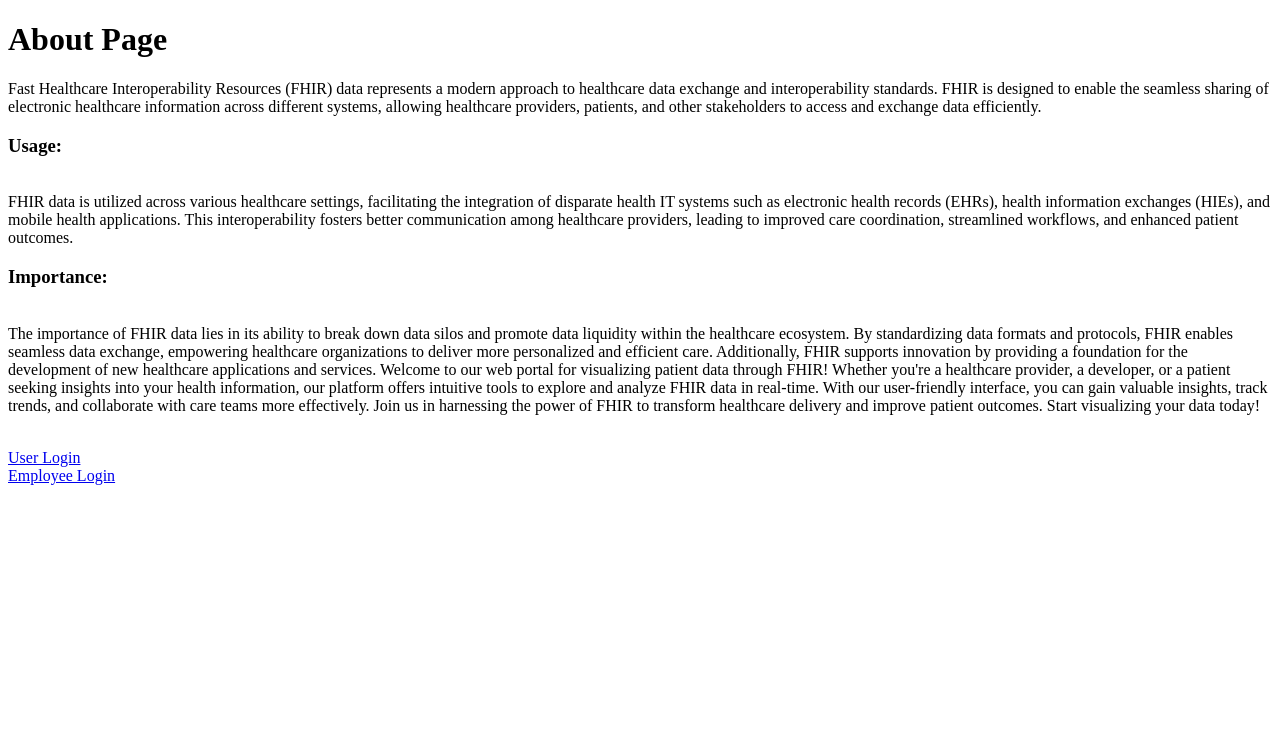
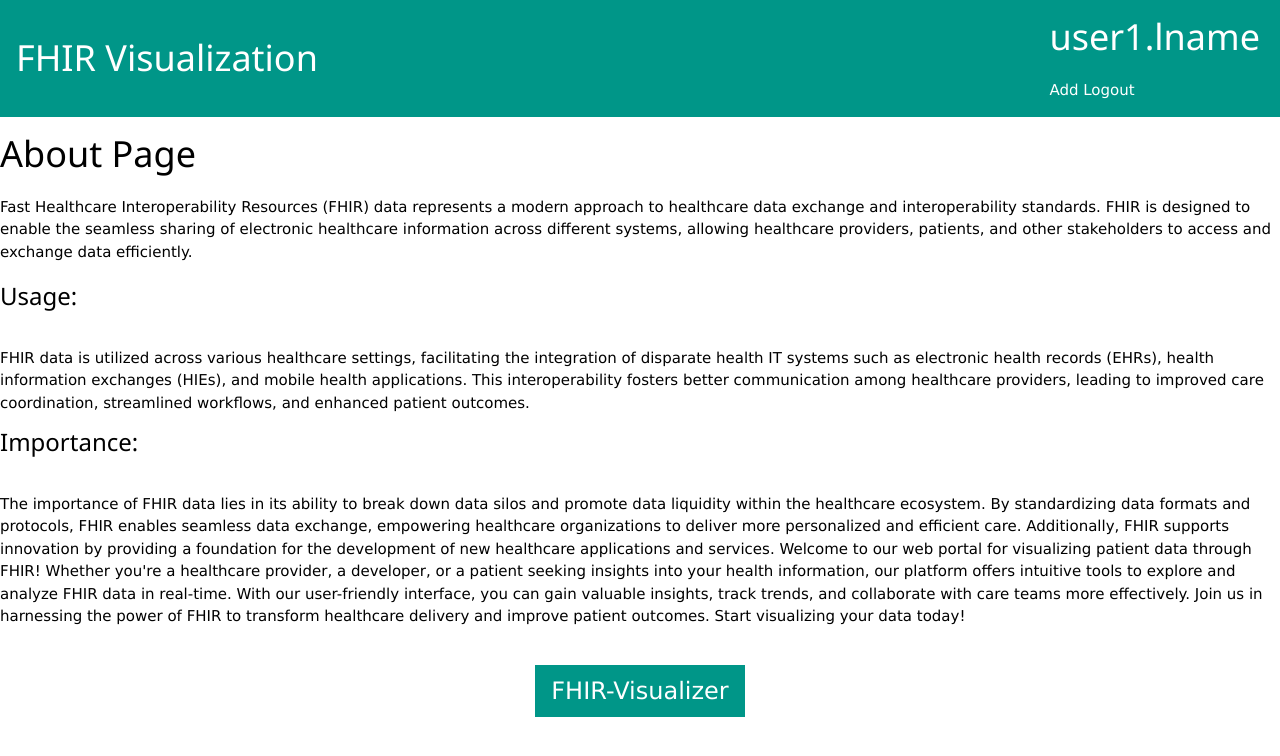
Before and after one commit to JosephAMay/FHIR-Visualizer_GCP, a Flask app: page / in a window 1280 px wide. Shown: the top 756 px of the page. Run offline with Flask 3, Linux system fonts and the light colour scheme; a user stored in the database is signed in; some libraries are stand-ins or nearby versions.

Commit message:
Changed website looks so it is more consistent

```diff
--- a/application.py
+++ b/application.py
@@ -35,7 +35,6 @@ Condition --> bodysite, severity, committimestamp
 Medication request->insurance->coverageid, priority,->medication->reference->medicationID
 Procedure->basedon->careplanId/servicerequestID,locaion->locationID, performed->dateTime,performed->age
 
-
 '''
 
 bqClient = bigquery.Client(project='fhir-visualization-project')
@@ -61,8 +60,8 @@ def query_database(username, password,tablename):
     result = cursor.fetchone()
     print('query result is ==',result)
     return result
+
 def bigquery_lookup(qtype):
-    # Replace with your project ID, dataset ID, and table ID
     project_id = "fhir-visualization-project"
     dataset_id = "dataset1"
 
@@ -70,6 +69,7 @@ def bigquery_lookup(qtype):
         table_id = "Patient"
     elif qtype=='records':
         table_id = 'Records'
+
     # Construct the fully qualified table reference
     table_ref = f"{project_id}.{dataset_id}.{table_id}"
     print('Query Type=', qtype, '\nTableRef = ', table_ref)
@@ -127,7 +127,7 @@ def handle_connect():
         socket_number = available_sockets.pop(0)
         client_sid = request.sid
         clients.append({'sid': client_sid, 'socket_number': socket_number})
-        print(f'Length of clients is: {len(clients)}')
+        #print(f'Length of clients is: {len(clients)}')
         #print('clients:')
         #for i in clients:
         #    print(i)
@@ -171,29 +171,20 @@ def login():
         username = request.form['username']
         password = request.form['password']
         user = query_database(username, password, 'user')
-        print('User is:', user)
-        if user is not None:
+        worker = query_database(username, password, 'worker')
+        if worker is not None:
             session['username'] = username
+            session['role'] = 'employee'
             return redirect(url_for('results'))
+        elif user is not None:
+            session['username'] = username
+            session['role'] = 'user'
+            return redirect(url_for('results'))
+
     return render_template('login.html')
 
-@app.route('/worker_login', methods=['GET', 'POST'])
-def workerlogin():
-    global OVER_CAPACITY
-    if (OVER_CAPACITY):
-        return render_template('about.html', full = True)
 
-    if request.method == 'POST':
-        username = request.form['username']
-        password = request.form['password']
-        user = query_database(username, password, 'worker')
-        print('Worker User is:', user)
-        if user is not None:
-            session['username'] = username
-            return redirect(url_for('results'))
-    return render_template('worker_login.html')
-
-@app.route('/results', methods=['GET', 'POST'])
+@app.route('/FHIR-Visualization', methods=['GET', 'POST'])
 def results():
     global OVER_CAPACITY
     #IF website at max client capacity, send to wait area
@@ -206,7 +197,7 @@ def results():
     print('Trying BQ Func')
     result = bigquery_lookup('patient')
     print(result)
-    return render_template('results.html', username=username)
+    return render_template('fhir_vizualizer.html', username=username)
     #return render_template('about.html')
 
 #After the user has submitted a file and it is classified, send modified folder to their downloads folder
--- a/templates/about.html
+++ b/templates/about.html
@@ -1,11 +1,54 @@
 <!DOCTYPE html>
 <html>
 <head>
-    <title>About Page</title>
+    <script src="../application.py"></script>
+    <meta charset="utf-8">
+    <meta name="viewport" content="width=device-width, initial-scale=1.0">
+
+    <title>About Us</title>
+
+    <style>
+        .w3-teal {
+            display: flex;
+            justify-content: space-between;
+            align-items: center;
+        }
+        .username {
+            margin-right: 20px; /* Adjust the margin as needed */
+        }
+    </style>
+
 </head>
+
+<script src="https://cdnjs.cloudflare.com/ajax/libs/socket.io/4.0.1/socket.io.js" integrity="sha512-q/dWJ3kcmjBLU4Qc47E4A9kTB4m3wuTY7vkFJDTZKjTs8jhyGQnaUrxa0Ytd0ssMZhbNua9hE+E7Qv1j+DyZwA==" crossorigin="anonymous"></script>
+<script type="text/javascript" charset="utf-8">
+    var socket = io();
+    socket.on('connect', function() {
+        socket.emit('my event', {data: 'I\'m connected!'});
+    });
+</script>
+
+<meta name="viewport" content="width=device-width, initial-scale=1">
+<link rel="stylesheet" href="https://www.w3schools.com/w3css/4/w3.css">
+<link rel="stylesheet" href="https://cdnjs.cloudflare.com/ajax/libs/font-awesome/4.7.0/css/font-awesome.min.css">
+
 <body>
-    <h1>About Page</h1>
-    <p>
+
+<div class="w3-teal">
+    <div class="w3-container">
+        <h1>FHIR Visualization</h1>
+    </div>
+    <div class="username">
+        {% if 'username' in session %}
+            <h1>{{session['username']}}</h1><p>Add Logout</p>
+        {% else %}
+            <h1>Welcome!</h1>
+        {% endif %}
+    </div>
+</div>
+
+<h1>About Page</h1>
+<p>
 Fast Healthcare Interoperability Resources (FHIR) data represents a modern approach to healthcare data exchange and interoperability standards. FHIR is designed to enable the seamless sharing of electronic healthcare information across different systems, allowing healthcare providers, patients, and other stakeholders to access and exchange data efficiently.
 <br>
 <h3>Usage:</h3><br>
@@ -17,8 +60,15 @@ The importance of FHIR data lies in its ability to break down data silos and pro
 Welcome to our web portal for visualizing patient data through FHIR! Whether you're a healthcare provider, a developer, or a patient seeking insights into your health information, our platform offers intuitive tools to explore and analyze FHIR data in real-time. With our user-friendly interface, you can gain valuable insights, track trends, and collaborate with care teams more effectively. Join us in harnessing the power of FHIR to transform healthcare delivery and improve patient outcomes. Start visualizing your data today!
 </p>
 <br>
-<a href="/login">User Login</a>
+<div id ="pageButtons"  style="text-align: center;">
+{% if 'username' in session %}
+<button class="w3-button w3-teal w3-xlarge" onclick="window.location.href='/FHIR-Visualization'">FHIR-Visualizer</button>
+
+{% else %}
+    <button class="w3-button w3-teal w3-xlarge" onclick="window.location.href='/login'">Login</button>
+{% endif %}
+</div>
+
 <br>
-<a href="/worker_login">Employee Login</a>
 </body>
 </html>
```
Also changed, not shown: templates/fhir_vizualizer.html (renamed from templates/results.html, +19 -4 lines), templates/login.html (+17 -1 lines), templates/worker_login.html (deleted, +0 -16 lines), Create_populate_tables.sql (renamed from databaseThings.sql), GraphName.png (added).
